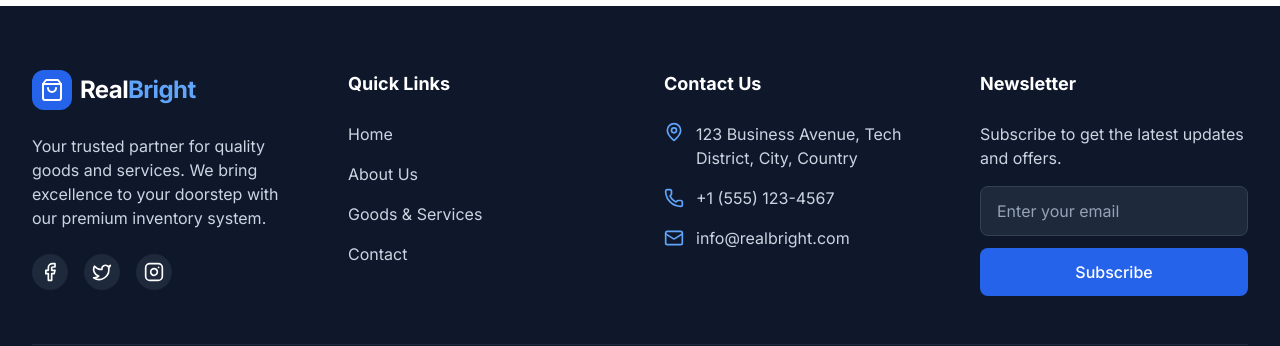
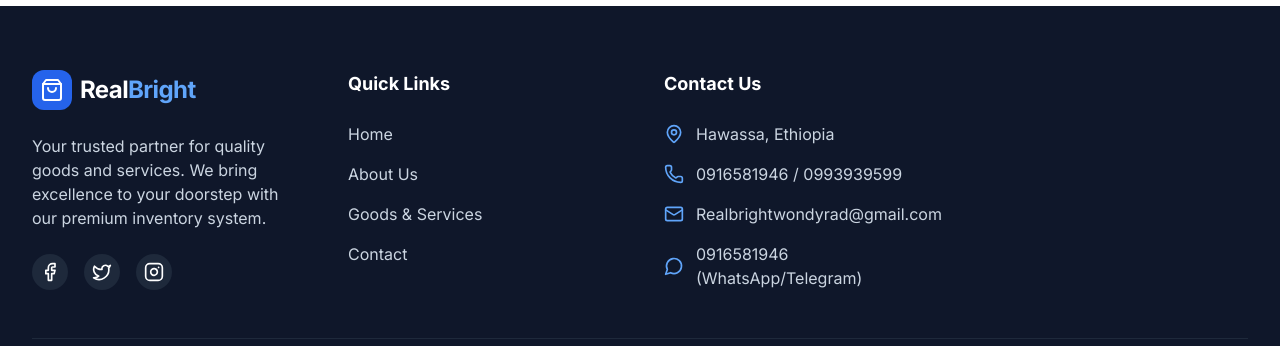
Before and after one commit to hayder75/inventmanager, a Next.js app in the folder frontend/: page /new in a window 1280 px wide. Shown: the part 822-1168 px from the top of the page. Built offline with nearby package versions, Linux system fonts and the light colour scheme; no server answers.

Commit message:
Add unit display (pack/pcs), update contact info, improve catalog card styling

```diff
--- a/frontend/src/app/(dashboard)/website/page.tsx
+++ b/frontend/src/app/(dashboard)/website/page.tsx
@@ -13,6 +13,7 @@ interface Product {
   sellingPrice: number;
   category: string | null;
   stockQty: number;
+  unit: string | null;
   showOnWebsite: boolean;
   isNew: boolean;
   notes: string | null;
@@ -248,10 +249,15 @@ export default function WebsiteManagementPage() {
                     )}
                   </td>
                   <td className="px-6 py-4 whitespace-nowrap text-sm text-gray-900">
-                    ${parseFloat(product.sellingPrice.toString()).toFixed(2)}
+                    <div>${parseFloat(product.sellingPrice.toString()).toFixed(2)}</div>
+                    {product.unit && (
+                      <div className="text-xs text-gray-500 mt-1">
+                        per {product.unit === 'pak' ? 'pack' : product.unit === 'pcs' ? 'piece' : product.unit}
+                      </div>
+                    )}
                   </td>
                   <td className="px-6 py-4 whitespace-nowrap text-sm text-gray-900">
-                    {product.stockQty}
+                    {product.stockQty} {product.unit || 'units'}
                   </td>
                   <td className="px-6 py-4 whitespace-nowrap">
                     <button
--- a/frontend/src/app/catalog/page.tsx
+++ b/frontend/src/app/catalog/page.tsx
@@ -15,6 +15,7 @@ interface Product {
     price: number | null;
     category: string | null;
     stockQty: number;
+    unit: string | null;
 }
 
 export default function ProductsPage() {
--- a/frontend/src/app/new/page.tsx
+++ b/frontend/src/app/new/page.tsx
@@ -15,6 +15,7 @@ interface Product {
     price: number | null;
     category: string | null;
     stockQty: number;
+    unit: string | null;
     createdAt: string;
 }
 
--- a/frontend/src/components/Footer.tsx
+++ b/frontend/src/components/Footer.tsx
@@ -1,5 +1,5 @@
 import Link from 'next/link';
-import { Facebook, Twitter, Instagram, Mail, Phone, MapPin, ShoppingBag } from 'lucide-react';
+import { Facebook, Twitter, Instagram, Mail, Phone, MapPin, ShoppingBag, MessageCircle } from 'lucide-react';
 
 export default function Footer() {
     return (
@@ -56,34 +56,28 @@ export default function Footer() {
                         <h3 className="text-lg font-bold mb-6">Contact Us</h3>
                         <ul className="space-y-4">
                             <li className="flex items-start gap-3 text-primary-300">
-                                <MapPin size={20} className="text-brand-light shrink-0" />
-                                <span>123 Business Avenue, Tech District, City, Country</span>
+                                <MapPin size={20} className="text-brand-light shrink-0 mt-0.5" />
+                                <span>Hawassa, Ethiopia</span>
                             </li>
-                            <li className="flex items-center gap-3 text-primary-300">
-                                <Phone size={20} className="text-brand-light shrink-0" />
-                                <span>+1 (555) 123-4567</span>
+                            <li>
+                                <a href="tel:0916581946" className="flex items-center gap-3 text-primary-300 hover:text-brand-light transition-colors">
+                                    <Phone size={20} className="text-brand-light shrink-0" />
+                                    <span>0916581946 / 0993939599</span>
+                                </a>
                             </li>
-                            <li className="flex items-center gap-3 text-primary-300">
-                                <Mail size={20} className="text-brand-light shrink-0" />
-                                <span>info@realbright.com</span>
+                            <li>
+                                <a href="mailto:Realbrightwondyrad@gmail.com" className="flex items-center gap-3 text-primary-300 hover:text-brand-light transition-colors">
+                                    <Mail size={20} className="text-brand-light shrink-0" />
+                                    <span>Realbrightwondyrad@gmail.com</span>
+                                </a>
+                            </li>
+                            <li>
+                                <a href="https://wa.me/251916581946" target="_blank" rel="noopener noreferrer" className="flex items-center gap-3 text-primary-300 hover:text-brand-light transition-colors">
+                                    <MessageCircle size={20} className="text-brand-light shrink-0" />
+                                    <span>0916581946 (WhatsApp/Telegram)</span>
+                                </a>
                             </li>
                         </ul>
-                    </div>
-
-                    {/* Newsletter */}
-                    <div>
-                        <h3 className="text-lg font-bold mb-6">Newsletter</h3>
-                        <p className="text-primary-300 mb-4">Subscribe to get the latest updates and offers.</p>
-                        <form className="flex flex-col gap-3">
-                            <input
-                                type="email"
-                                placeholder="Enter your email"
-                                className="px-4 py-3 bg-primary-800 border border-primary-700 rounded-lg text-white placeholder-primary-400 focus:outline-none focus:border-brand transition-colors"
-                            />
-                            <button className="px-4 py-3 bg-brand text-white rounded-lg font-medium hover:bg-brand-dark transition-colors">
-                                Subscribe
-                            </button>
-                        </form>
                     </div>
                 </div>
 
--- a/frontend/src/components/ProductCard.tsx
+++ b/frontend/src/components/ProductCard.tsx
@@ -7,11 +7,12 @@ interface ProductCardProps {
     imageUrl: string | null;
     price: number | null;
     category: string | null;
+    unit: string | null;
 }
 
 export default function ProductCard({ product }: { product: ProductCardProps }) {
     return (
-        <div className="group bg-white rounded-2xl overflow-hidden border border-primary-100 hover:border-brand-light/50 transition-all duration-300 hover:shadow-card hover:-translate-y-1">
+        <div className="group bg-white rounded-2xl overflow-hidden border-2 border-primary-200 hover:border-brand-light/50 transition-all duration-300 hover:shadow-card hover:-translate-y-1 shadow-sm">
             {/* Image Container - Only show if image exists */}
             {product.imageUrl && (
                 <div className="relative h-64 w-full bg-primary-50 overflow-hidden">
@@ -47,11 +48,18 @@ export default function ProductCard({ product }: { product: ProductCardProps })
                     <h3 className="text-lg font-bold text-primary-900 line-clamp-1 group-hover:text-brand transition-colors">
                         {product.name}
                     </h3>
-                    {product.price && (
-                        <span className="text-lg font-bold text-brand">
-                            ${parseFloat(product.price.toString()).toFixed(2)}
-                        </span>
-                    )}
+                    <div className="text-right">
+                        {product.price && (
+                            <span className="text-lg font-bold text-brand block">
+                                ${parseFloat(product.price.toString()).toFixed(2)}
+                            </span>
+                        )}
+                        {product.unit && (
+                            <span className="text-xs text-primary-500 font-medium uppercase">
+                                per {product.unit === 'pak' ? 'pack' : product.unit === 'pcs' ? 'piece' : product.unit}
+                            </span>
+                        )}
+                    </div>
                 </div>
 
                 {product.description && (
```
Also changed, not shown: 1 other file (tests, documents, lock files or other folders).
